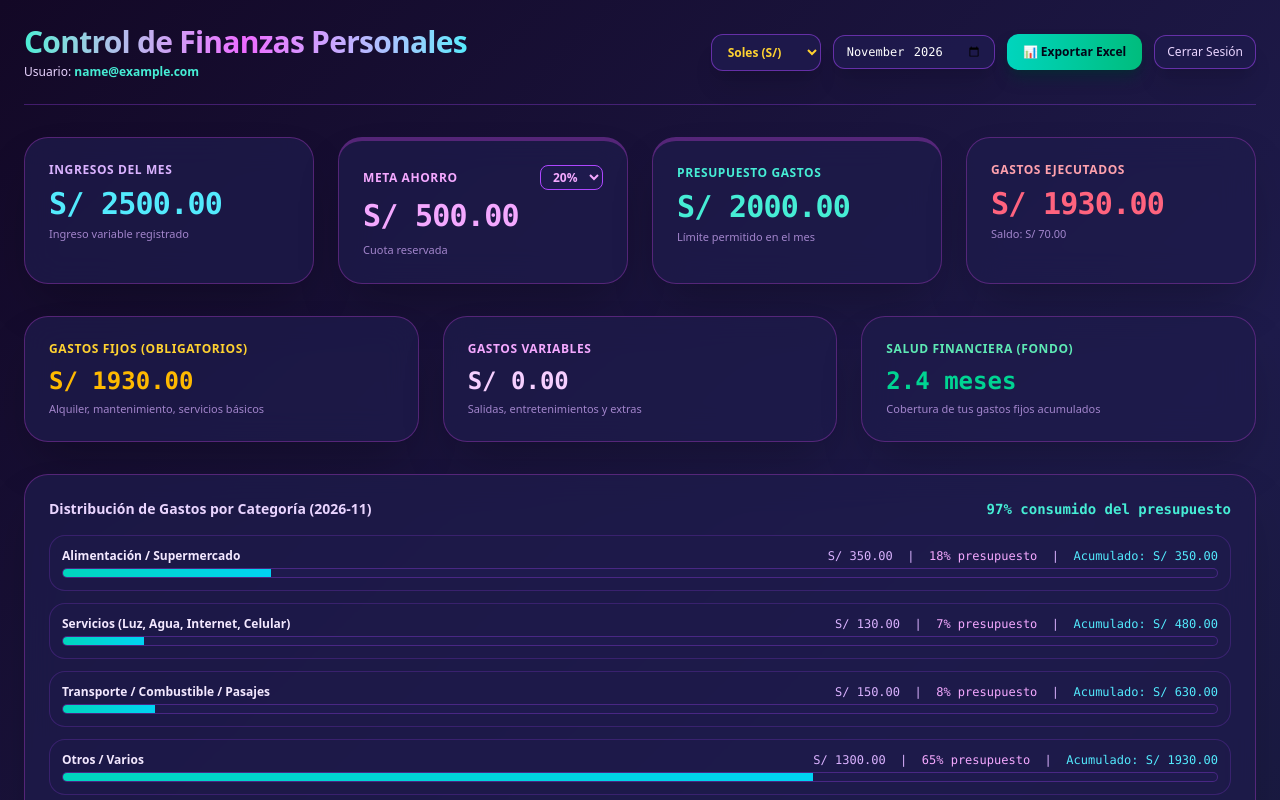
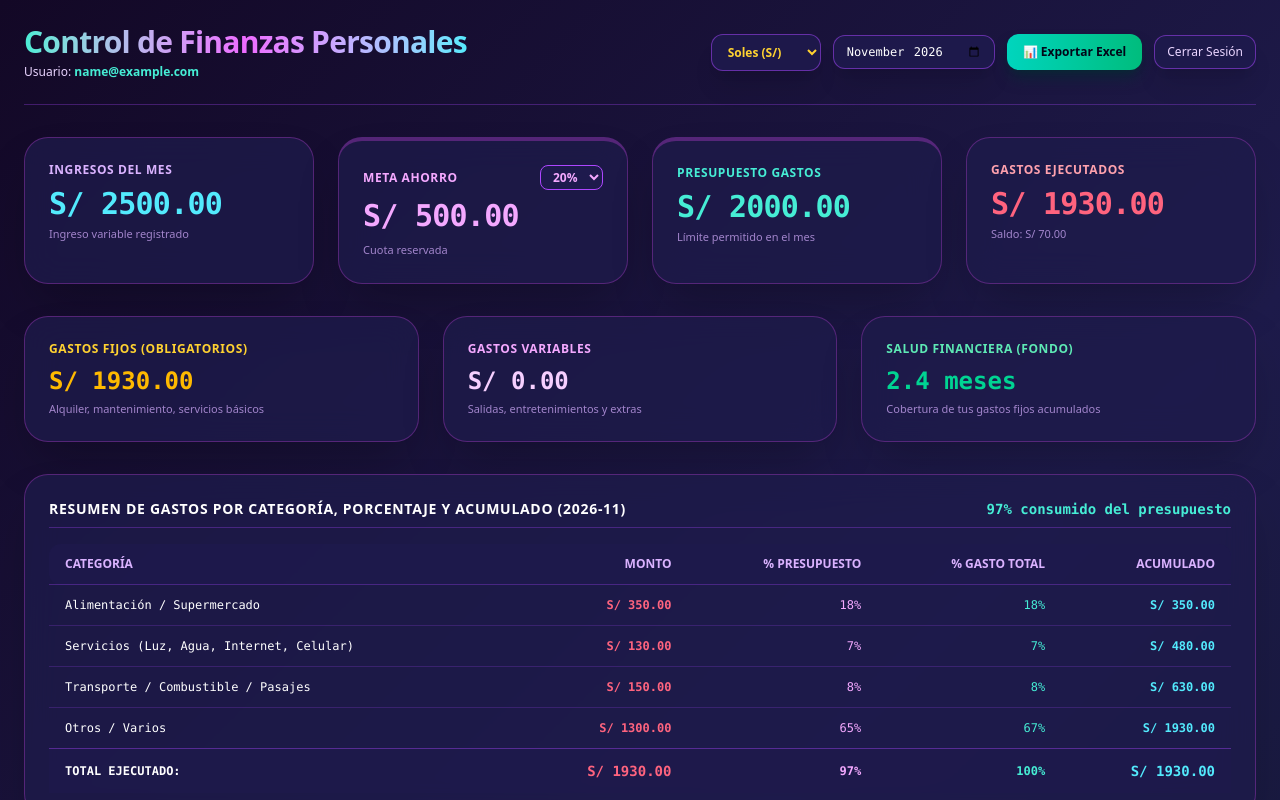
Before and after one commit to jroblestinajeros-lab/Control-de-vencimientos, a Next.js app: page / in a window 1280 px wide. Shown: the top 800 px of the page. Built offline with nearby package versions, Linux system fonts and the light colour scheme; sample sign-in values are in the browser's storage.

Commit message:
Update page.tsx

```diff
--- a/app/page.tsx
+++ b/app/page.tsx
@@ -119,7 +119,7 @@ export default function HomePage() {
           amount: 2500,
           type: 'income',
           category: 'Sueldo / Salario Principal',
-          date: '01/11/2026',
+          date: '09/11/2026',
           month: '2026-11',
         },
         {
@@ -234,16 +234,16 @@ export default function HomePage() {
   const fixedExpenseMonthlyAvg = fixedExpenses || (totalExpense * 0.5) || 1;
   const emergencyCoverageMonths = (totalSavedAllGoals / fixedExpenseMonthlyAvg).toFixed(1);
 
-  // Gastos por categoría con cálculo de acumulado
+  // Cálculo de gastos con acumulados y porcentajes precisos
   let runningCumulative = 0;
-  const expensesByCategory = EXPENSE_CATEGORIES.map((cat) => {
+  const rawExpenses = EXPENSE_CATEGORIES.map((cat) => {
     const total = monthTransactions
       .filter((t) => t.type === 'expense' && t.category === cat)
       .reduce((acc, t) => acc + t.amount, 0);
     return { category: cat, amount: total };
   }).filter((item) => item.amount > 0);
 
-  const expensesWithCumulative = expensesByCategory.map((item) => {
+  const expensesWithCumulative = rawExpenses.map((item) => {
     runningCumulative += item.amount;
     const categoryPct = availableExpenseBudget > 0 ? Math.round((item.amount / availableExpenseBudget) * 100) : 0;
     const shareOfTotal = totalExpense > 0 ? Math.round((item.amount / totalExpense) * 100) : 0;
@@ -374,19 +374,20 @@ export default function HomePage() {
   };
 
   const exportToExcel = () => {
+    // Hoja 1: Resumen General con Porcentaje y Acumulado incluidos en la misma tabla
     const summaryData = [
-      { Concepto: 'Moneda Seleccionada', Valor: `${currency} (${currSymbol})` },
-      { Concepto: 'Mes Seleccionado', Valor: selectedMonth },
-      { Concepto: `Ingresos Totales (${currSymbol})`, Valor: totalIncome },
-      { Concepto: `Ahorro Reservado (${savingsTargetPercent}%) (${currSymbol})`, Valor: plannedSavings },
-      { Concepto: `Presupuesto Límite para Gastos (${currSymbol})`, Valor: availableExpenseBudget },
-      { Concepto: `Gastos Fijos (${currSymbol})`, Valor: fixedExpenses },
-      { Concepto: `Gastos Variables (${currSymbol})`, Valor: variableExpenses },
-      { Concepto: `Gastos Ejecutados Totales (${currSymbol})`, Valor: totalExpense },
-      { Concepto: `Saldo Restante para Gastos (${currSymbol})`, Valor: budgetRemaining },
+      { Concepto: 'Moneda Seleccionada', Valor: `${currency} (${currSymbol})`, Porcentaje: '-', Acumulado: '-' },
+      { Concepto: 'Mes Seleccionado', Valor: selectedMonth, Porcentaje: '-', Acumulado: '-' },
+      { Concepto: 'Ingresos Totales', Valor: totalIncome, Porcentaje: '-', Acumulado: '-' },
+      { Concepto: `Ahorro Reservado (${savingsTargetPercent}%)`, Valor: plannedSavings, Porcentaje: `${savingsTargetPercent}%`, Acumulado: '-' },
+      { Concepto: 'Presupuesto Límite para Gastos', Valor: availableExpenseBudget, Porcentaje: '100%', Acumulado: '-' },
+      { Concepto: 'Gastos Fijos', Valor: fixedExpenses, Porcentaje: availableExpenseBudget > 0 ? `${Math.round((fixedExpenses / availableExpenseBudget) * 100)}%` : '0%', Acumulado: fixedExpenses },
+      { Concepto: 'Gastos Variables', Valor: variableExpenses, Porcentaje: availableExpenseBudget > 0 ? `${Math.round((variableExpenses / availableExpenseBudget) * 100)}%` : '0%', Acumulado: fixedExpenses + variableExpenses },
+      { Concepto: 'Gastos Ejecutados Totales', Valor: totalExpense, Porcentaje: `${budgetPercentage}% del Presupuesto`, Acumulado: totalExpense },
+      { Concepto: 'Saldo Restante para Gastos', Valor: budgetRemaining, Porcentaje: '-', Acumulado: '-' },
     ];
 
-    // Exportar también la distribución detallada con porcentaje y acumulado a Excel
+    // Hoja 2: Detalle por Categoría con Porcentajes y Acumulados
     const categoryReport = expensesWithCumulative.map((item) => ({
       'Categoría de Gasto': item.category,
       [`Monto (${currSymbol})`]: item.amount,
@@ -570,14 +571,14 @@ export default function HomePage() {
           </div>
         </div>
 
-        {/* DISTRIBUCIÓN DE GASTOS CON PORCENTAJE, ACUMULADO Y DETALLE CLARO */}
+        {/* TABLA FORMAL DE RESUMEN Y DISTRIBUCIÓN DE GASTOS CON % Y ACUMULADO */}
         <div
           className="rounded-3xl p-6 shadow-2xl border space-y-4"
           style={{ backgroundColor: 'rgba(30, 27, 75, 0.75)', borderColor: 'rgba(217, 70, 239, 0.3)', backdropFilter: 'blur(16px)' }}
         >
-          <div className="flex justify-between items-center text-sm">
-            <span className="font-semibold text-purple-200">
-              Distribución de Gastos por Categoría ({selectedMonth})
+          <div className="flex justify-between items-center text-sm pb-2 border-b border-purple-500/30">
+            <span className="font-bold text-white uppercase tracking-wider">
+              Resumen de Gastos por Categoría, Porcentaje y Acumulado ({selectedMonth})
             </span>
             <span className="font-mono text-teal-300 font-bold">
               {budgetPercentage}% consumido del presupuesto
@@ -587,35 +588,38 @@ export default function HomePage() {
           {expensesWithCumulative.length === 0 ? (
             <p className="text-xs text-purple-300/60 py-2">No hay gastos ejecutados en este mes.</p>
           ) : (
-            <div className="space-y-4">
-              <div className="space-y-3">
-                {expensesWithCumulative.map((item) => (
-                  <div key={item.category} className="space-y-1 bg-indigo-950/40 border border-purple-500/20 p-3 rounded-2xl">
-                    <div className="flex flex-col sm:flex-row justify-between text-xs gap-1">
-                      <span className="text-purple-100 font-semibold">{item.category}</span>
-                      <span className="font-mono text-purple-300">
-                        {currSymbol} {item.amount.toFixed(2)} &nbsp;|&nbsp;
-                        <span className="text-fuchsia-300"> {item.categoryPct}% presupuesto</span> &nbsp;|&nbsp;
-                        <span className="text-cyan-300"> Acumulado: {currSymbol} {item.cumulative.toFixed(2)}</span>
-                      </span>
-                    </div>
-                    <div className="w-full bg-indigo-950 h-2.5 rounded-full overflow-hidden border border-purple-500/30">
-                      <div
-                        className="bg-gradient-to-r from-teal-400 to-cyan-400 h-full transition-all duration-500"
-                        style={{ width: `${Math.min(item.categoryPct, 100)}%` }}
-                      ></div>
-                    </div>
-                  </div>
-                ))}
-              </div>
-
-              {/* Fila Acumulada Total al Final */}
-              <div className="pt-4 border-t border-purple-500/30 flex flex-col sm:flex-row justify-between items-start sm:items-center gap-2 text-xs font-mono">
-                <span className="text-purple-200 font-bold uppercase tracking-wider">Acumulado Total de Gastos del Mes:</span>
-                <span className="text-rose-400 font-black text-base">
-                  {currSymbol} {totalExpense.toFixed(2)} <span className="text-xs font-normal text-purple-300">({budgetPercentage}% del límite disponible)</span>
-                </span>
-              </div>
+            <div className="overflow-x-auto">
+              <table className="w-full text-left text-sm text-purple-200">
+                <thead className="bg-indigo-950/80 text-purple-300 uppercase text-xs border-b border-purple-500/30">
+                  <tr>
+                    <th className="px-4 py-3 rounded-l-xl">Categoría</th>
+                    <th className="px-4 py-3 text-right">Monto</th>
+                    <th className="px-4 py-3 text-right">% Presupuesto</th>
+                    <th className="px-4 py-3 text-right">% Gasto Total</th>
+                    <th className="px-4 py-3 text-right rounded-r-xl">Acumulado</th>
+                  </tr>
+                </thead>
+                <tbody className="divide-y divide-purple-500/20 font-mono text-xs">
+                  {expensesWithCumulative.map((item) => (
+                    <tr key={item.category} className="hover:bg-indigo-900/30">
+                      <td className="px-4 py-3 text-white font-medium">{item.category}</td>
+                      <td className="px-4 py-3 text-right text-rose-400 font-bold">{currSymbol} {item.amount.toFixed(2)}</td>
+                      <td className="px-4 py-3 text-right text-fuchsia-300">{item.categoryPct}%</td>
+                      <td className="px-4 py-3 text-right text-teal-300">{item.shareOfTotal}%</td>
+                      <td className="px-4 py-3 text-right text-cyan-300 font-bold">{currSymbol} {item.cumulative.toFixed(2)}</td>
+                    </tr>
+                  ))}
+                </tbody>
+                <tfoot className="bg-indigo-950/60 border-t border-purple-500/40 font-mono text-xs">
+                  <tr>
+                    <td className="px-4 py-3 font-bold text-white uppercase">Total Ejecutado:</td>
+                    <td className="px-4 py-3 text-right font-black text-rose-400 text-sm">{currSymbol} {totalExpense.toFixed(2)}</td>
+                    <td className="px-4 py-3 text-right font-bold text-fuchsia-300">{budgetPercentage}%</td>
+                    <td className="px-4 py-3 text-right font-bold text-teal-300">100%</td>
+                    <td className="px-4 py-3 text-right font-black text-cyan-300 text-sm">{currSymbol} {totalExpense.toFixed(2)}</td>
+                  </tr>
+                </tfoot>
+              </table>
             </div>
           )}
         </div>
```
